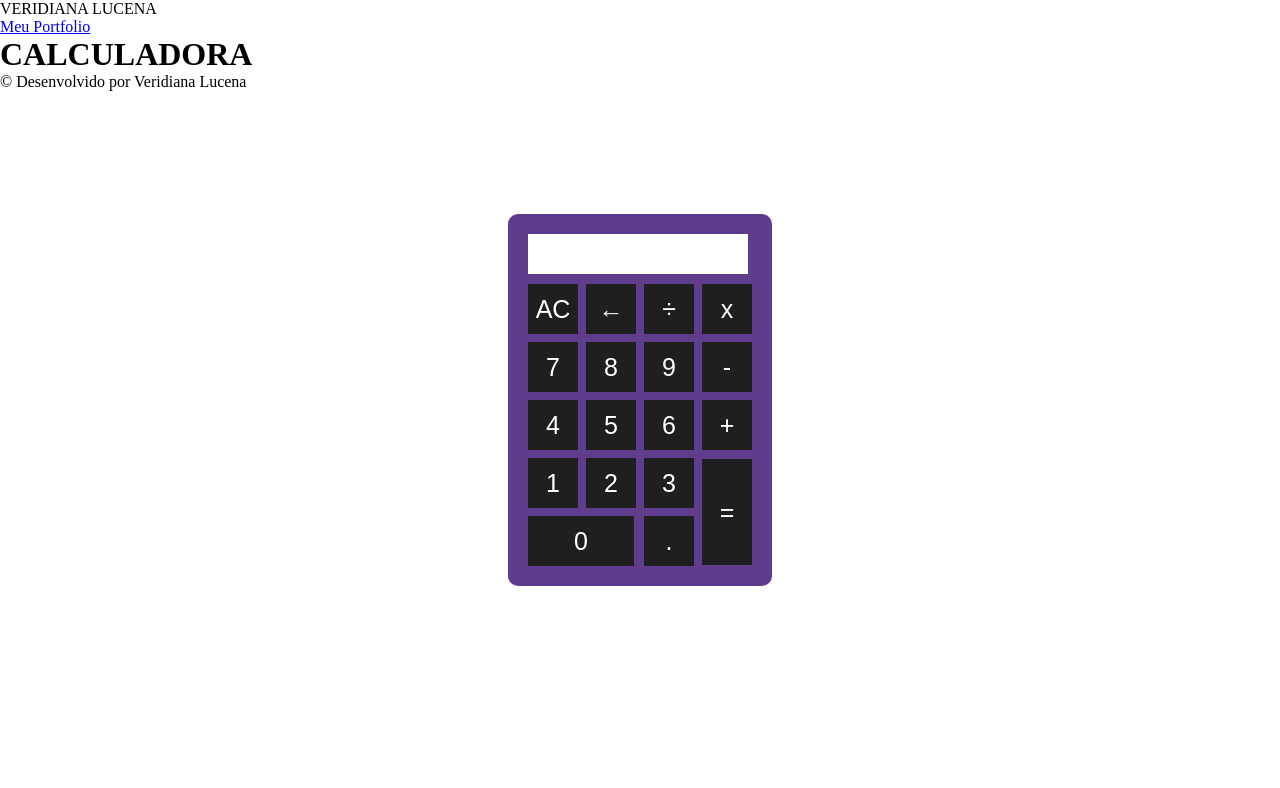
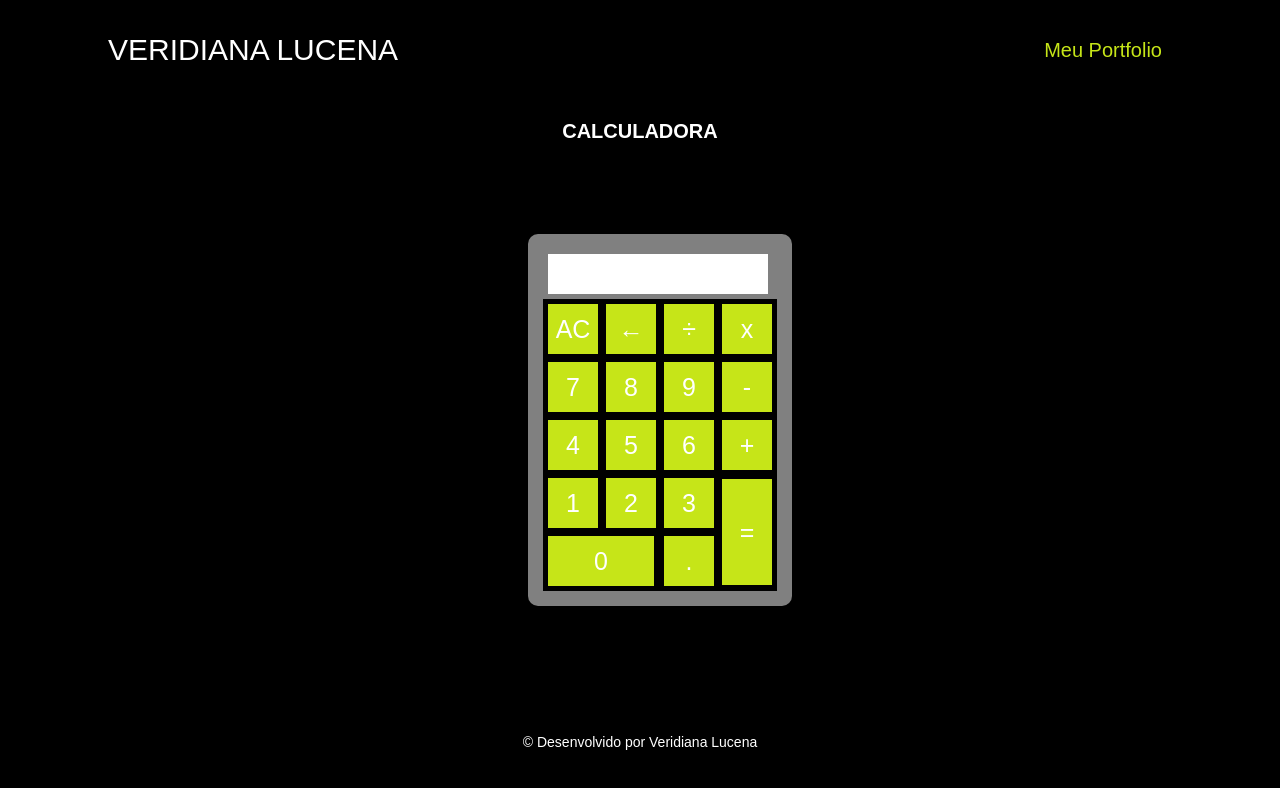
Before and after one commit to haaveeni/calculadora, a plain HTML site: page index.html in a window 1280 px wide. Drawn offline with Linux system fonts and the light colour scheme.

Commit message:
Added new style

```diff
--- a/style.css
+++ b/style.css
@@ -1,10 +1,67 @@
 * {
     margin: 0;
     padding: 0;
+    font-family: sans-serif;
+    background-color: #000;
+    color: white;
+}
+
+html {
+    font-size: 62.5%;
+}
+
+body {
+    display: flex;
+    flex-direction: column;
+    min-height: 100vh;
+    margin: 0;
+    font-family: Arial, sans-serif;
+}
+
+header,
+.title,
+.calculator {
+    margin: 20px;
+}
+
+footer {
+    margin-top: auto;
+    text-align: center;
+    padding: 10px;
+    font-size: 14px;
+    color: #333;
+}
+
+header {
+    display: flex;
+    height: 10rem;
+    margin: 0 10.8rem;
+    align-items: center;
+    justify-content: space-between;
+}
+
+header span {
+    font-size: 3rem;
+}
+
+.unorder-menu {
+    display: flex;
+    list-style: none;
+}
+
+.menu-link {
+    margin: 0 1rem;
+    text-decoration: none;
+    color: #c6e518;
+    font-size: 2rem;
+}
+
+.menu-link:hover {
+    color: #C7C7C7;
 }
 
 .background {
-    background-color: #C8A8F2;
+    background-color: #000;
     height: 100vh;
     color: #ffffff;
     font-family: Arial, Helvetica, sans-serif;
@@ -12,17 +69,23 @@
     padding: 20px;
 }
 
+.title {
+    display: flex;
+    justify-content: center;
+}
+
 .calculator {
     position: absolute;
-    background-color: #603D8C;
+    background-color: gray;
     top: 50%;
     left: 50%;
     transform: translate(-50%, -50%);
     border-radius: 10px;
     padding: 15px;
+    flex: 1;
 }
 
-#result{
+#result {
     background-color: #ffffff;
     width: 210px;
     height: 30px;
@@ -32,8 +95,8 @@
     padding: 5px;
 }
 
-.botao:hover{
-    background-color: rgba(0,0,0,0.1);
+.botao:hover {
+    background-color: rgba(0, 0, 0, 0.1);
 }
 
 .botao {
@@ -41,10 +104,10 @@
     height: 50px;
     font-size: 25px;
     margin: 3px;
-    background-color: rgb(31,31,31);
+    background-color: #c6e518;
     border: none;
     color: #ffffff;
-    cursor:pointer;
+    cursor: pointer;
 }
 
 #equals {
@@ -54,3 +117,9 @@
 #zero {
     width: 106px;
 }
+
+footer {
+    display: flex;
+    justify-content: center;
+    margin-bottom: 4rem;
+}
```
